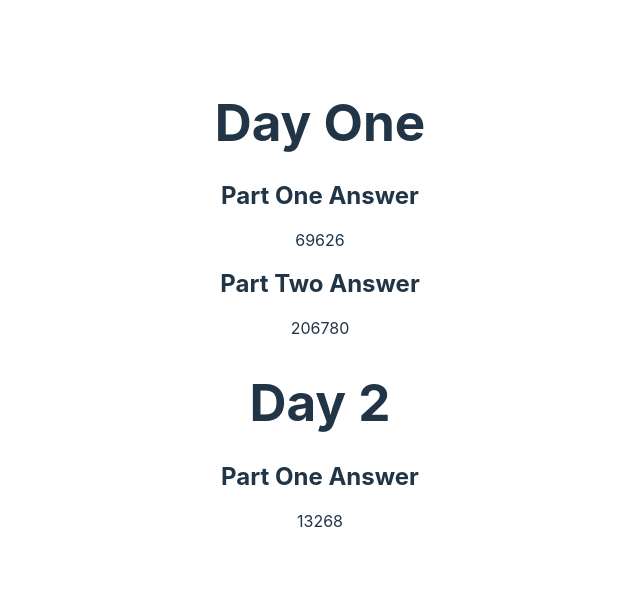
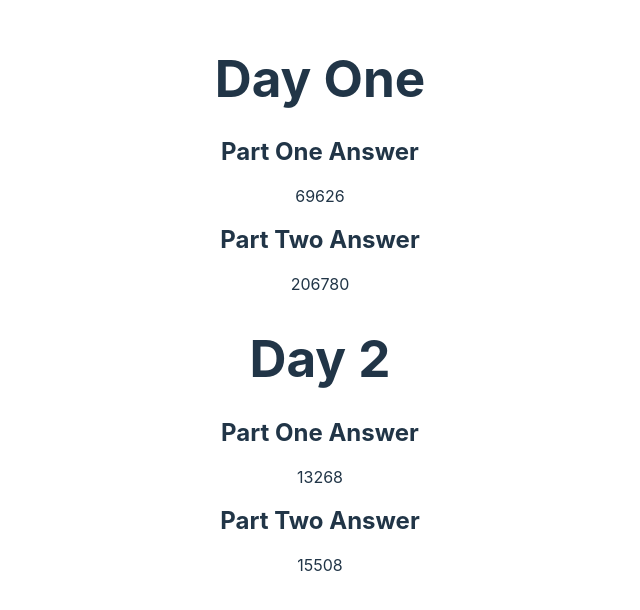
Before and after one commit to bkthigpen/advent-of-code-2022, a React (Vite) app: page / in a window 1280 px wide. Shown: the part 104-714 px from the top of the page, without its empty margins (320-960 px from the left). Built offline with nearby package versions, Linux system fonts and the light colour scheme.

Commit message:
Commits Day 2 Part 2 Results

```diff
--- /dev/null
+++ b/src/components/Day2/PartOne.tsx
@@ -0,0 +1,57 @@
+import puzzleInput from "@data/day2/puzzleInput";
+import { GameOptionsType, GameResultsType, OpponentType, PlayerType} from '@customTypes/Day2';
+import { handShapePoints, roundPoints} from '@utils/Day2';
+
+type PuzzleInputType = OpponentType | PlayerType;
+type HandShapeCipherType = {
+  [T in PuzzleInputType]: GameOptionsType
+};
+
+const handShapeCipher: HandShapeCipherType = {
+  A: 'rock',
+  B: 'paper',
+  C: 'scissors',
+  X: 'rock',
+  Y: 'paper',
+  Z: 'scissors'
+};
+
+const determineWinner = (opponent: GameOptionsType, player: GameOptionsType): GameResultsType => {
+  if (opponent === player) return 'draw';
+
+  if (opponent === 'paper') {
+    return (player === 'scissors') ? 'win' : 'lose';
+  }
+
+  if (opponent === 'rock') {
+    return (player === 'paper') ? 'win' : 'lose';
+  }
+
+  if (opponent === 'scissors') {
+    return (player === 'rock') ? 'win': 'lose';
+  }
+
+  throw new Error('determineWinner fell through all the exceptions');
+};
+
+const generatePlayerTotalPoints: number[] = puzzleInput.split('\n').map((game) => {
+  const currentRound = game.split(' ');
+
+  const opponent = currentRound[0] as OpponentType;
+  const player = currentRound[1] as PlayerType;
+
+  const opponentChoice = handShapeCipher[opponent];
+  const playerChoice = handShapeCipher[player];
+
+  const playerPoints = handShapePoints(playerChoice);
+  const playerResult = determineWinner(opponentChoice, playerChoice);
+  const playerRoundPoints = roundPoints(playerResult);
+
+  return playerPoints + playerRoundPoints;
+});
+
+const addPlayerTotalPoints = generatePlayerTotalPoints.reduce((acc, curr) => acc + curr, 0);
+
+const PartOne = () => <div>{addPlayerTotalPoints}</div>;
+
+export default PartOne;
--- /dev/null
+++ b/src/components/Day2/PartTwo.tsx
@@ -0,0 +1,67 @@
+import puzzleInput from "@data/day2/puzzleInput";
+import { GameOptionsType, GameResultsType, OpponentType, PlayerType} from '@customTypes/Day2';
+import { handShapePoints, roundPoints} from '@utils/Day2';
+
+type OpponentCipherType = {
+  [T in OpponentType]: GameOptionsType;
+};
+
+type PlayerCipherType = {
+  [T in PlayerType]: GameResultsType;
+};
+
+const opponentCipher: OpponentCipherType = {
+  A: 'rock',
+  B: 'paper',
+  C: 'scissors',
+};
+
+const playerCipher: PlayerCipherType = {
+  X: 'lose',
+  Y: 'draw',
+  Z: 'win',
+};
+
+const determineHandSign = (opponent: GameOptionsType, playerOutcome: GameResultsType): GameOptionsType => {
+  if (playerOutcome === 'lose') {
+    if (opponent === 'paper') return 'rock';
+    if (opponent === 'rock') return 'scissors';
+    if (opponent === 'scissors') return 'paper';
+  }
+
+  if (playerOutcome === 'draw') {
+    if (opponent === 'paper') return 'paper';
+    if (opponent === 'rock') return 'rock';
+    if (opponent === 'scissors') return 'scissors';
+  }
+
+  if (playerOutcome === 'win') {
+    if (opponent === 'paper') return 'scissors';
+    if (opponent === 'rock') return 'paper';
+    if (opponent === 'scissors') return 'rock';
+  }
+
+  throw new Error('determineWinner does not satsify any of the conditions');
+};
+
+const generatePlayerTotalPoints = puzzleInput.split('\n').map((game) => {
+  const currentRound = game.split(' ');
+
+  const opponent = currentRound[0] as OpponentType;
+  const player = currentRound[1] as PlayerType;
+
+  const opponentChoice = opponentCipher[opponent];
+  const playerOutcome = playerCipher[player];
+  const playerHandSign = determineHandSign(opponentChoice, playerOutcome);
+
+  const playerPoints = handShapePoints(playerHandSign);
+  const playerRoundPoints = roundPoints(playerOutcome);
+
+  return playerPoints + playerRoundPoints;
+});
+
+const addPlayerTotalPoints = generatePlayerTotalPoints.reduce((acc, curr) => acc + curr, 0);
+
+const PartTwo = () => <div>{addPlayerTotalPoints}</div>;
+
+export default PartTwo;
--- a/src/components/Day2/index.tsx
+++ b/src/components/Day2/index.tsx
@@ -1,83 +1,16 @@
-import puzzleInput from "@data/day2/puzzleInput";
-
-type GameOptionsType = 'rock' | 'paper' | 'scissors';
-type GameResultsType = 'win' | 'lose' | 'draw';
-type OpponentType = 'A' | 'B' | 'C';
-type PlayerType = 'X' | 'Y' | 'Z';
-type PuzzleInputType = OpponentType | PlayerType;
-type HandShapeCipherType = {
-  [T in PuzzleInputType]: GameOptionsType
-};
-
-const handShapeCipher: HandShapeCipherType = {
-  A: 'rock',
-  B: 'paper',
-  C: 'scissors',
-  X: 'rock',
-  Y: 'paper',
-  Z: 'scissors'
-};
-
-const handShapePoints = (result: GameOptionsType): number => {
-  if (result === 'rock') return 1;
-  if (result === 'paper') return 2;
-  if (result === 'scissors') return 3;
-
-  throw new Error('totalPoints received an invalid argument', result);
-};
-
-const roundPoints = (outcome: GameResultsType): number => {
-  if (outcome === 'lose') return 0;
-  if (outcome === 'draw') return 3;
-  if (outcome === 'win') return 6;
-
-  throw new Error('roundPoints received an invalid argument', outcome);
-};
-
-const determineWinner = (opponent: GameOptionsType, player: GameOptionsType): GameResultsType => {
-  if (opponent === player) return 'draw';
-
-  if (opponent === 'paper') {
-    return (player === 'scissors') ? 'win' : 'lose';
-  }
-
-  if (opponent === 'rock') {
-    return (player === 'paper') ? 'win' : 'lose';
-  }
-
-  if (opponent === 'scissors') {
-    return (player === 'rock') ? 'win': 'lose';
-  }
-
-  throw new Error('determineWinner fell through all the exceptions');
-};
-
-const generatePlayerTotalPoints: number[] = puzzleInput.split('\n').map((game) => {
-  const currentRound = game.split(' ');
-
-  const opponent = currentRound[0] as OpponentType;
-  const player = currentRound[1] as PlayerType;
-
-  const opponentChoice = handShapeCipher[opponent];
-  const playerChoice = handShapeCipher[player];
-
-  const playerPoints = handShapePoints(playerChoice);
-  const playerResult = determineWinner(opponentChoice, playerChoice);
-  const playerRoundPoints = roundPoints(playerResult);
-
-  return playerPoints + playerRoundPoints;
-});
-
-const addPlayerTotalPoints = generatePlayerTotalPoints.reduce((acc, curr) => acc + curr, 0);
+import PartOne from "./PartOne";
+import PartTwo from "./PartTwo";
 
 const Day2 = () => {
   return (
     <div>
       <h1>Day 2</h1>
       <h2>Part One Answer</h2>
-      {addPlayerTotalPoints}
+      <PartOne/>
+      <h2>Part Two Answer</h2>
+      <PartTwo />
     </div>
-  )
-}
+  );
+};
 
 export default Day2;
--- /dev/null
+++ b/src/types/Day2.ts
@@ -0,0 +1,4 @@
+export type GameOptionsType = 'rock' | 'paper' | 'scissors';
+export type GameResultsType = 'win' | 'lose' | 'draw';
+export type OpponentType = 'A' | 'B' | 'C';
+export type PlayerType = 'X' | 'Y' | 'Z';
--- /dev/null
+++ b/src/utils/Day2/index.ts
@@ -0,0 +1,17 @@
+import { GameOptionsType, GameResultsType } from "@customTypes/Day2";
+
+export const handShapePoints = (result: GameOptionsType): number => {
+  if (result === 'rock') return 1;
+  if (result === 'paper') return 2;
+  if (result === 'scissors') return 3;
+
+  throw new Error('totalPoints received an invalid argument', result);
+};
+
+export const roundPoints = (outcome: GameResultsType): number => {
+  if (outcome === 'lose') return 0;
+  if (outcome === 'draw') return 3;
+  if (outcome === 'win') return 6;
+
+  throw new Error('roundPoints received an invalid argument', outcome);
+};
--- a/tsconfig.json
+++ b/tsconfig.json
@@ -18,6 +18,7 @@
     "baseUrl": "./src",
     "paths": {
       "@components/*": ["components/*"],
+      "@customTypes/*": ["types/*"],
       "@data/*": ["data/*"],
       "@utils/*": ["utils/*"]
     }
```
Also changed, not shown: src/components/Day2/types.ts (added).
